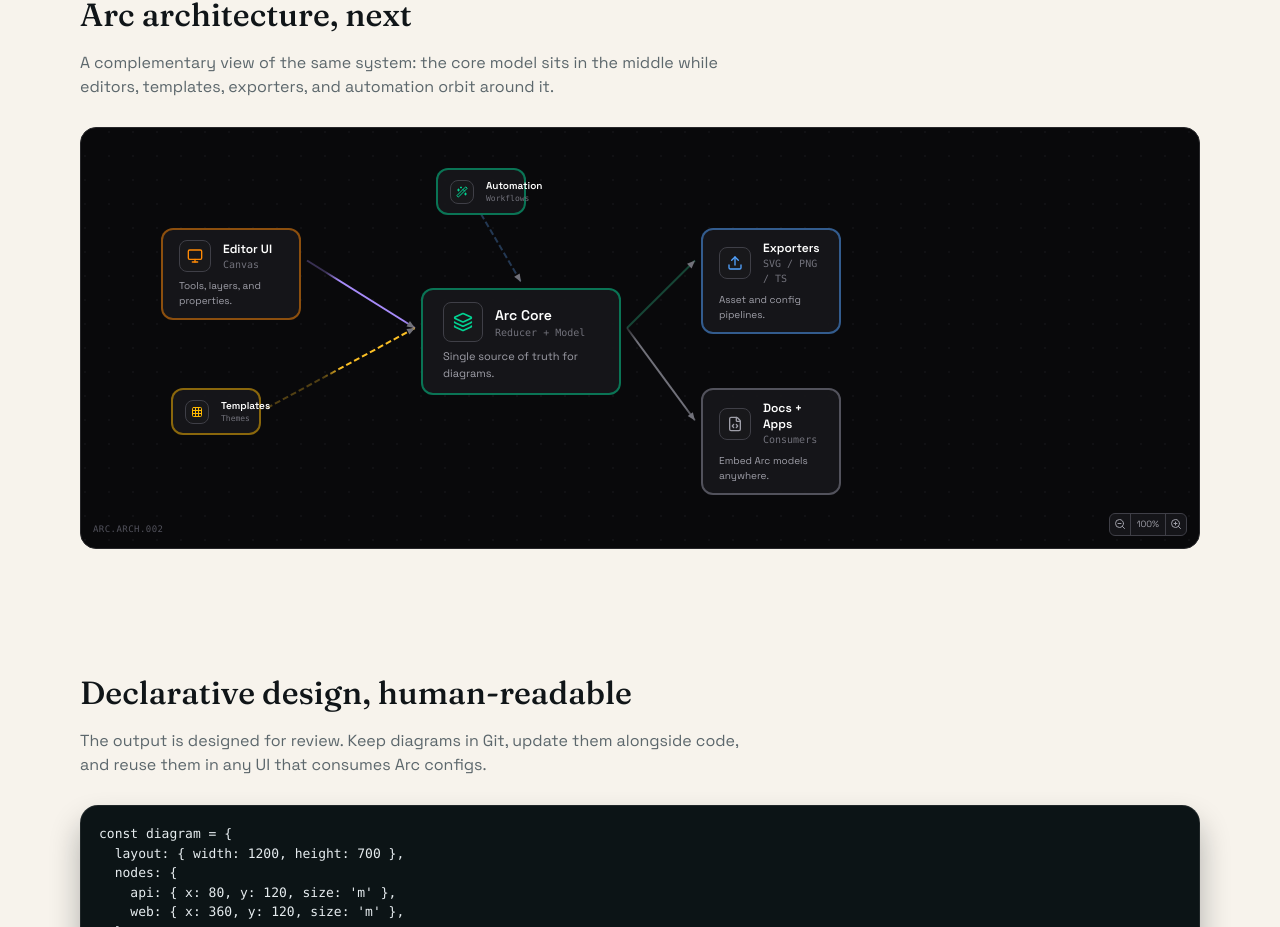
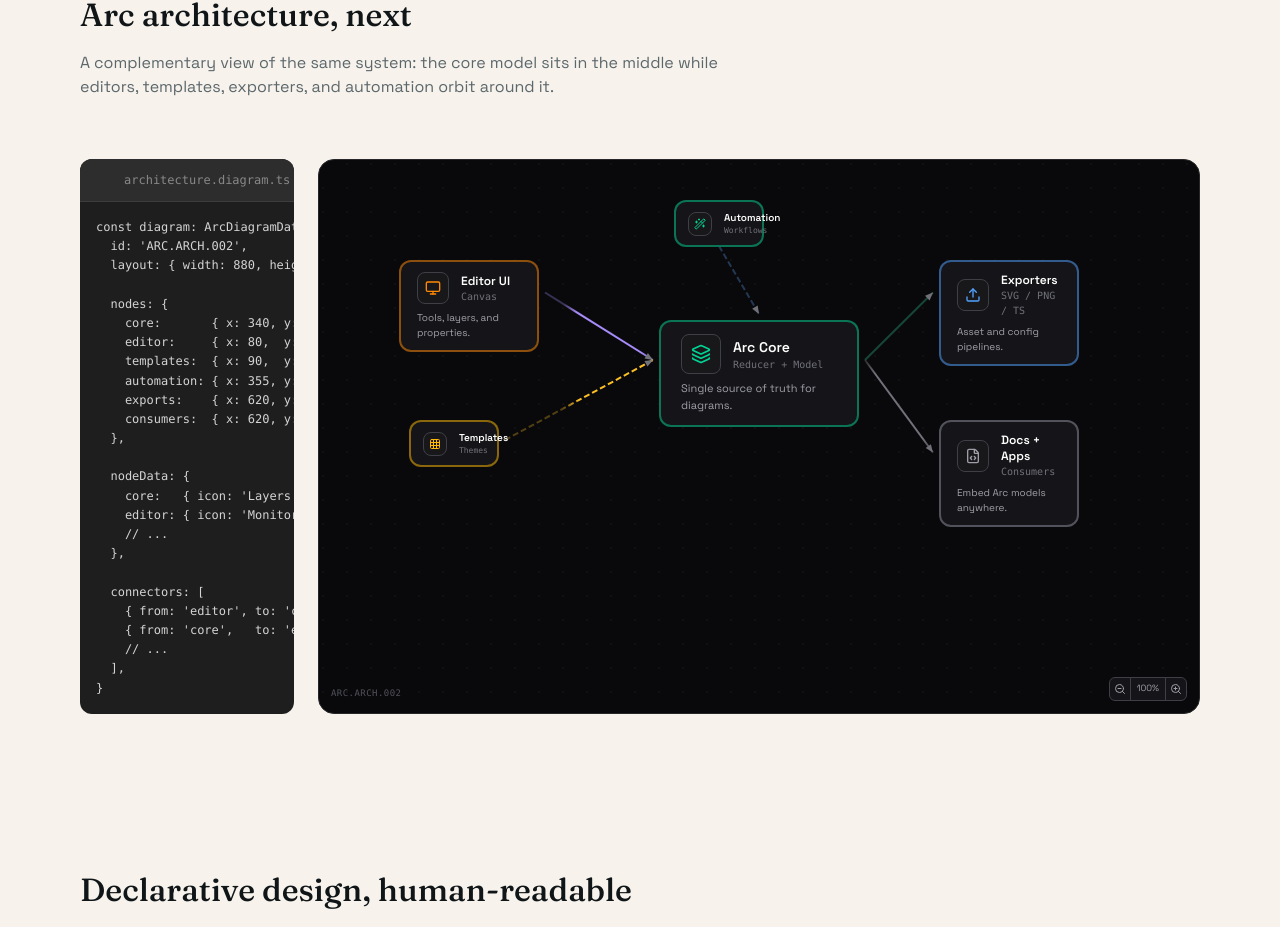
Before and after one commit to arach/arc, a React (Vite) app: page / in a window 1280 px wide. Shown: the part 1996-2923 px from the top of the page. Built offline with nearby package versions, Linux system fonts and the light colour scheme.

Commit message:
✨ Add code + diagram showcase layout
Display the diagram data markup alongside the rendered diagram
with a terminal-style code panel for documentation purposes.

```diff
--- a/src/components/ArcArchitectureNext.tsx
+++ b/src/components/ArcArchitectureNext.tsx
@@ -1,6 +1,53 @@
 import ArcDiagram from './ArcDiagram'
 import diagram from './diagrams/architecture-next.diagram'
 
+// Clean source representation for display
+const sourceCode = `const diagram: ArcDiagramData = {
+  id: 'ARC.ARCH.002',
+  layout: { width: 880, height: 420 },
+
+  nodes: {
+    core:       { x: 340, y: 160, size: 'l' },
+    editor:     { x: 80,  y: 100, size: 'm' },
+    templates:  { x: 90,  y: 260, size: 's' },
+    automation: { x: 355, y: 40,  size: 's' },
+    exports:    { x: 620, y: 100, size: 'm' },
+    consumers:  { x: 620, y: 260, size: 'm' },
+  },
+
+  nodeData: {
+    core:   { icon: 'Layers',  name: 'Arc Core',  color: 'emerald' },
+    editor: { icon: 'Monitor', name: 'Editor UI', color: 'orange' },
+    // ...
+  },
+
+  connectors: [
+    { from: 'editor', to: 'core', style: 'solid' },
+    { from: 'core',   to: 'exports', style: 'solid' },
+    // ...
+  ],
+}`
+
 export default function ArcArchitectureNext() {
-  return <ArcDiagram data={diagram} />
+  return (
+    <div className="arc-showcase">
+      {/* Code panel */}
+      <div className="arc-showcase-code">
+        <div className="arc-showcase-code-header">
+          <span className="arc-showcase-dot arc-showcase-dot-red" />
+          <span className="arc-showcase-dot arc-showcase-dot-yellow" />
+          <span className="arc-showcase-dot arc-showcase-dot-green" />
+          <span className="arc-showcase-filename">architecture.diagram.ts</span>
+        </div>
+        <pre className="arc-showcase-pre">
+          <code>{sourceCode}</code>
+        </pre>
+      </div>
+
+      {/* Diagram panel */}
+      <div className="arc-showcase-diagram">
+        <ArcDiagram data={diagram} />
+      </div>
+    </div>
+  )
 }
--- a/src/landing.css
+++ b/src/landing.css
@@ -587,6 +587,82 @@
   }
 }
 
+/* Code + Diagram Showcase */
+.arc-showcase {
+  display: grid;
+  grid-template-columns: 1fr 1.4fr;
+  gap: 24px;
+  align-items: stretch;
+  margin: 32px 0;
+}
+
+.arc-showcase-code {
+  background: #1e1e1e;
+  border-radius: 12px;
+  overflow: hidden;
+  display: flex;
+  flex-direction: column;
+}
+
+.arc-showcase-code-header {
+  display: flex;
+  align-items: center;
+  gap: 6px;
+  padding: 12px 16px;
+  background: #2d2d2d;
+  border-bottom: 1px solid #3d3d3d;
+}
+
+.arc-showcase-dot {
+  width: 10px;
+  height: 10px;
+  border-radius: 50%;
+}
+
+.arc-showcase-dot-red { background: #ff5f56; }
+.arc-showcase-dot-yellow { background: #ffbd2e; }
+.arc-showcase-dot-green { background: #27ca40; }
+
+.arc-showcase-filename {
+  margin-left: 10px;
+  font-size: 12px;
+  color: #888;
+  font-family: 'SF Mono', 'Monaco', 'Consolas', monospace;
+}
+
+.arc-showcase-pre {
+  margin: 0;
+  padding: 16px;
+  overflow: auto;
+  flex: 1;
+  font-size: 12px;
+  line-height: 1.6;
+  color: #d4d4d4;
+  font-family: 'SF Mono', 'Monaco', 'Consolas', monospace;
+}
+
+.arc-showcase-pre code {
+  white-space: pre;
+}
+
+.arc-showcase-diagram {
+  min-height: 400px;
+}
+
+.arc-showcase-diagram > div {
+  height: 100%;
+}
+
+@media (max-width: 1024px) {
+  .arc-showcase {
+    grid-template-columns: 1fr;
+  }
+
+  .arc-showcase-code {
+    max-height: 300px;
+  }
+}
+
 @media (max-width: 720px) {
   .arc-topbar-inner {
     flex-direction: column;
```
